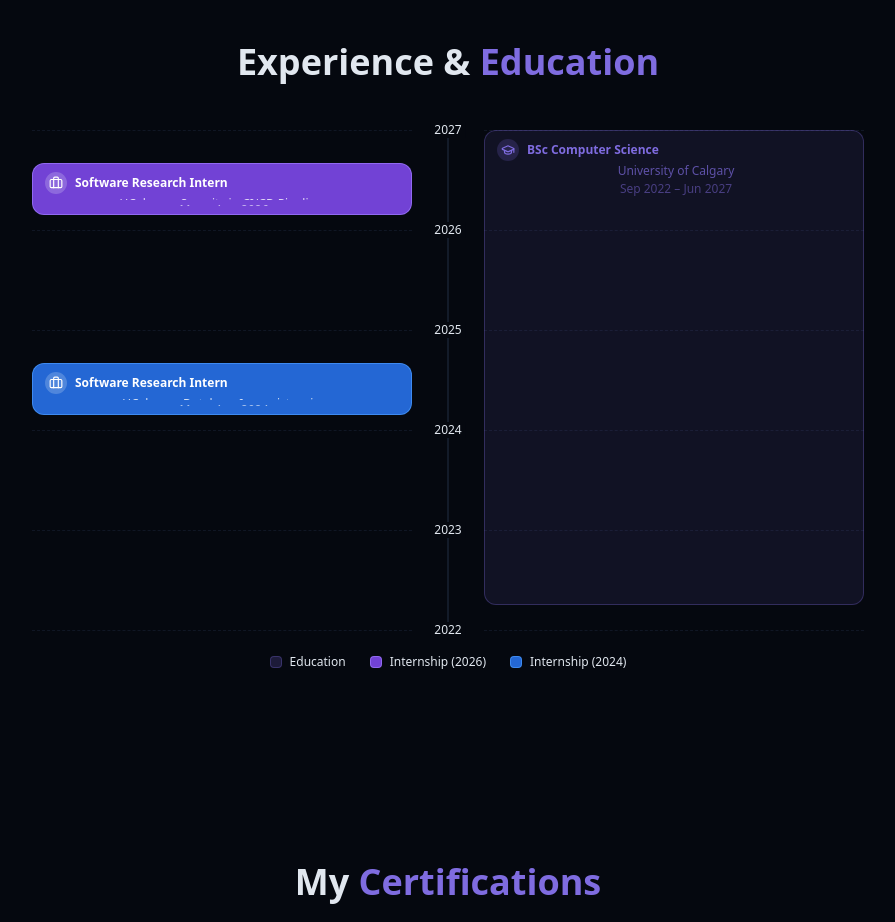
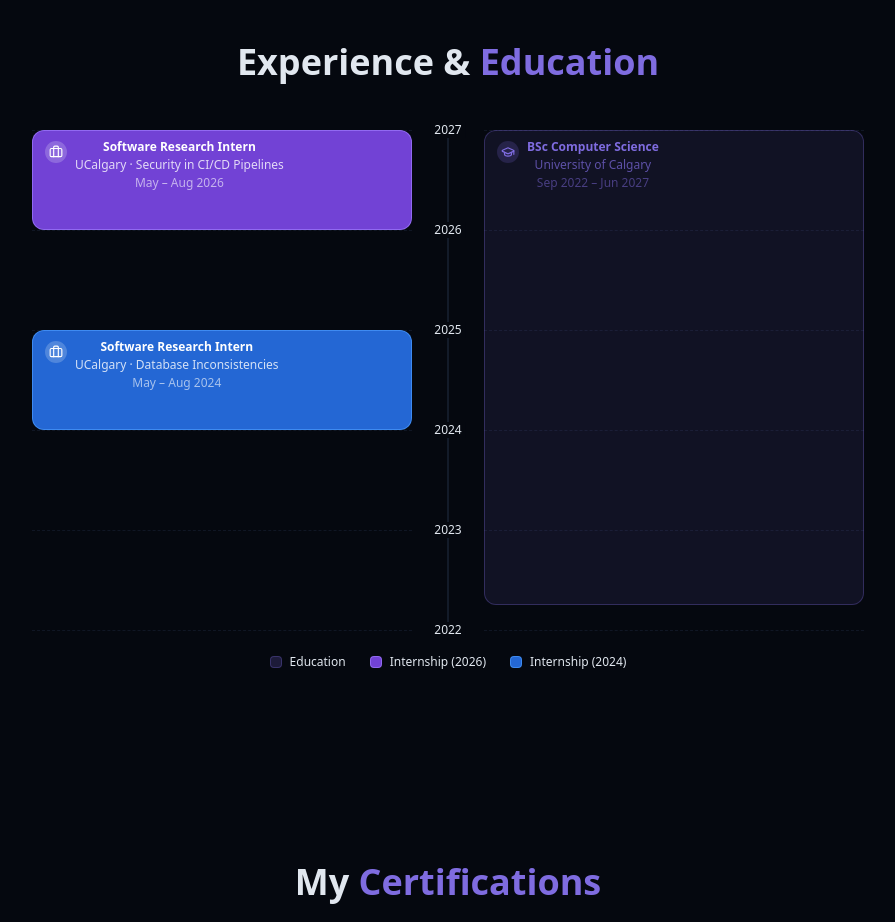
Before and after one commit to Ahmed-Jawad-Tahmid/personal-portfolio, a React (Vite) app: page / in a window 1280 px wide. Shown: the part 1560-2482 px from the top of the page, without its empty margins (192-1087 px from the left). Built offline with nearby package versions, Linux system fonts and the light colour scheme.

Commit message:
Update ExperienceSection.jsx

```diff
--- a/src/components/ExperienceSection.jsx
+++ b/src/components/ExperienceSection.jsx
@@ -39,8 +39,8 @@ const experience = [
     org: "UCalgary · Security in CI/CD Pipelines",
     detail: "Empirical research on security in CI/CD pipelines. Analyzed GitHub Actions configs across open-source repositories.",
     period: "May – Aug 2026",
-    startYear: 2026, startMonth: 5,
-    endYear:   2026, endMonth:   8,
+    startYear: 2026, startMonth: 0,
+    endYear:   2027, endMonth:   0,
     barClass:   "bg-violet-500/80 border border-violet-400/60",
     labelClass: "bg-violet-600 text-white border border-violet-500",
     icon: Briefcase,
@@ -51,8 +51,8 @@ const experience = [
     org: "UCalgary · Database Inconsistencies",
     detail: "Python scripts to parse & clean large datasets for modal-logic proof-tree generation. Reduced computation time by 25%.",
     period: "May – Aug 2024",
-    startYear: 2024, startMonth: 5,
-    endYear:   2024, endMonth:   8,
+    startYear: 2024, startMonth: 0,
+    endYear:   2025, endMonth:   0,
     barClass:   "bg-blue-500/80 border border-blue-400/60",
     labelClass: "bg-blue-600 text-white border border-blue-500",
     icon: Briefcase,
@@ -71,24 +71,23 @@ const Bar = ({ entry }) => {
       className={`absolute rounded-xl ${entry.barClass} cursor-default overflow-hidden`}
       style={{ top, height, left: 0, right: 0, zIndex: 10 }}
     >
-      <div className="flex flex-col gap-0.5 px-3 py-2 h-full">
-        {/* Icon + title row */}
-        <div className="flex items-center gap-2">
-          <div className={`p-1 rounded-full flex-shrink-0 ${isPrimary ? "bg-primary/20" : "bg-white/20"}`}>
-            <Icon className={`h-3.5 w-3.5 ${entry.iconClass}`} />
-          </div>
+      <div className="flex gap-2 px-3 py-2 h-full">
+        {/* Icon */}
+        <div className={`p-1 rounded-full flex-shrink-0 h-fit mt-0.5 ${isPrimary ? "bg-primary/20" : "bg-white/20"}`}>
+          <Icon className={`h-3.5 w-3.5 ${entry.iconClass}`} />
+        </div>
+        {/* Text */}
+        <div className="flex flex-col gap-0.5 min-w-0">
           <p className={`text-xs font-semibold truncate ${isPrimary ? "text-primary" : "text-white"}`}>
             {entry.title}
           </p>
+          <p className={`text-xs truncate ${isPrimary ? "text-primary/70" : "text-white/80"}`}>
+            {entry.org}
+          </p>
+          <p className={`text-xs truncate ${isPrimary ? "text-primary/50" : "text-white/60"}`}>
+            {entry.period}
+          </p>
         </div>
-        {/* Org */}
-        <p className={`text-xs truncate pl-1 ${isPrimary ? "text-primary/70" : "text-white/80"}`}>
-          {entry.org}
-        </p>
-        {/* Period */}
-        <p className={`text-xs truncate pl-1 ${isPrimary ? "text-primary/50" : "text-white/60"}`}>
-          {entry.period}
-        </p>
       </div>
     </div>
   );
```
